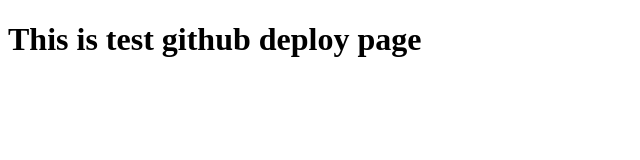
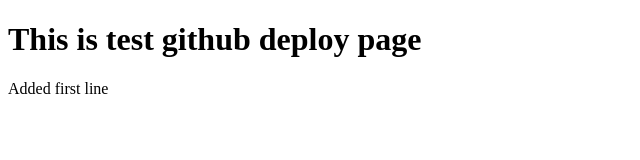
Before and after one commit to spothu/TestGithubdeploy, a plain HTML site: page Index.html in a window 1280 px wide. Shown: the whole page, without its empty margins (0-640 px from the left). Drawn offline with Linux system fonts and the light colour scheme.

Commit message:
first line
first line

```diff
--- a/Index.html
+++ b/Index.html
@@ -5,5 +5,7 @@
 </head>
 <body>
 	<h1>This is test github deploy page</h1>
+	<p>Added first line</p>
+
 </body>
 </html>
```
